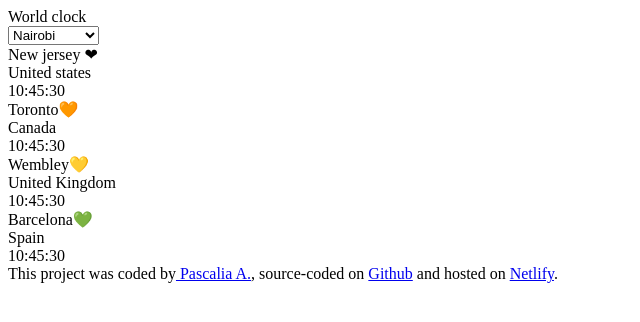
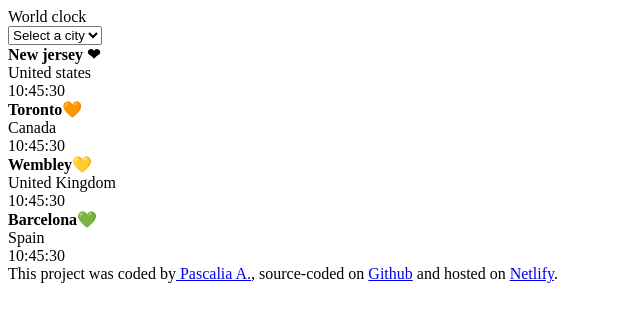
Before and after one commit to passiedaniels/World-clock, a plain HTML site: page index.html in a window 1280 px wide. Shown: the whole page, without its empty margins (0-640 px from the left). Drawn offline with Linux system fonts and the light colour scheme.

Commit message:
added strong element

```diff
--- a/index.html
+++ b/index.html
@@ -12,22 +12,23 @@
       <header>World clock</header>
       <main>
         <select name="countries" id="country">
+          <option value="">Select a city</option>
           <option value="nairobi">Nairobi</option>
           <option value="paris">Paris</option>
           <option value="berlin">Berlin</option>
           <option value="amsterdam">Amsterdam</option>
         </select>
         <div class="flex">
-          <div id="city">New jersey ❤</div>
+          <div id="city"><strong> New jersey ❤</strong></div>
           <div id="place">United states</div>
           <div id="time">10:45:30</div>
-          <div id="city">Toronto🧡</div>
+          <div id="city"><strong>Toronto🧡</strong></div>
           <div id="place">Canada</div>
           <div id="time">10:45:30</div>
-          <div id="city">Wembley💛</div>
+          <div id="city"><strong>Wembley💛</strong></div>
           <div id="place">United Kingdom</div>
           <div id="time">10:45:30</div>
-          <div id="city">Barcelona💚</div>
+          <div id="city"><strong>Barcelona💚</strong></div>
           <div id="place">Spain</div>
           <div id="time">10:45:30</div>
         </div>
```
